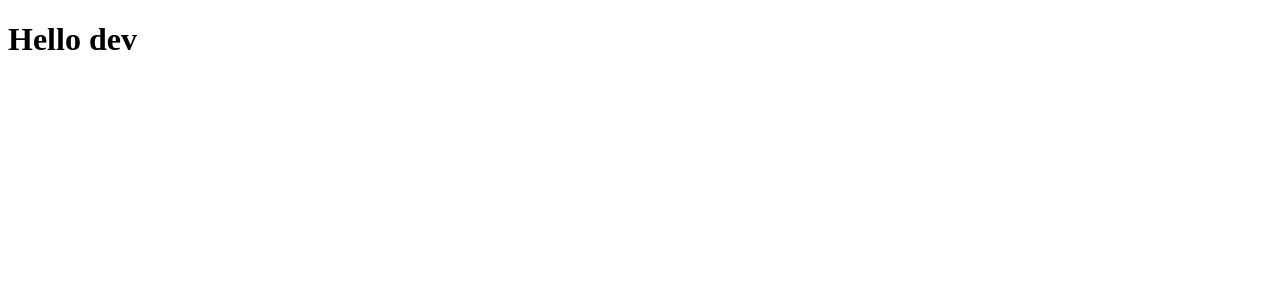
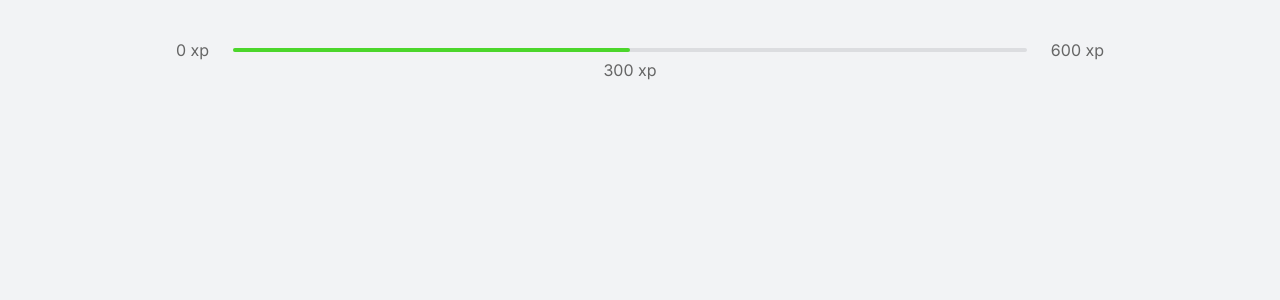
Before and after one commit to CledirFL/cwtime-next, a Next.js app: page / in a window 1280 px wide. Shown: the top 300 px of the page. Built offline with nearby package versions, Linux system fonts and the light colour scheme.

Commit message:
import code from cwtime react app

```diff
--- a/pages/index.tsx
+++ /dev/null
@@ -1,7 +0,0 @@
-
-
-export default function Home() {
-  return (
-    <h1>Hello dev</h1>
-  )
-}
--- /dev/null
+++ b/src/components/ExperienceBar.tsx
@@ -0,0 +1,14 @@
+
+
+export default function ExperienceBar() {
+    return (
+        <header className="experience-bar">
+            <span>0 xp</span>
+            <div>
+                <div style={{width: '50%'}} />
+                <span className="current-experience" style={{left: '50%'}}>300 xp</span>
+            </div>
+            <span>600 xp</span>
+        </header>
+    )
+}
--- a/pages/_app.tsx
+++ b/src/pages/_app.tsx
@@ -1,4 +1,4 @@
-
+import '../styles/global.css'
 
 function MyApp({ Component, pageProps }) {
   return <Component {...pageProps} />
--- /dev/null
+++ b/src/pages/index.tsx
@@ -0,0 +1,15 @@
+import Head from 'next/head'
+import ExperienceBar from "../components/ExperienceBar";
+
+
+export default function Home() {
+  return (
+    <div className="container">
+      <Head>
+        <link rel="preconnect" href="https://fonts.gstatic.com" />
+        <link href="https://fonts.googleapis.com/css2?family=Inter:wght@400;500;600&family=Rajdhani:wght@600&display=swap" rel="stylesheet"/>
+      </Head>
+      <ExperienceBar />
+    </div>
+  )
+}
--- /dev/null
+++ b/src/styles/global.css
@@ -0,0 +1,89 @@
+* {
+    margin: 0;
+    padding: 0;
+    box-sizing: border-box;
+}
+
+:root {
+    --white:#fff;
+    --background: #f2f3f5;
+    --gray-line: #dcdde0;
+    --text: #666666;
+    --text-highlight: #B3B9FF;
+    --title: #2E384D;
+    --red: #E83F5B;
+    --green: #4CD62B;
+    --blue: #5965E0;
+    --blue-dark: #4953B8;
+    --blue-twitter: #2AA9E0;
+}
+
+@media(max-width: 1080px){
+    html {
+        font-size: 93.75%;
+    }
+}
+
+@media(max-width: 720px){
+    html {
+        font-size: 87.5%;
+    }
+}
+
+body {
+    background: var(--background);
+    color: var(--text);
+}
+
+body, input, textarea, button {
+    font: 400 1rem "Inter", sans-serif;
+}
+
+button {
+    cursor: pointer;
+}
+
+a {
+    text-decoration: none;
+    color: inherit;
+}
+
+.container {
+    height: 100vh;
+    max-width: 992px;
+    margin: 0 auto;
+    padding: 2.5rem 2rem;
+
+    display: flex;
+    flex-direction: column;
+}
+
+.experience-bar {
+    display: flex;
+    align-items: center;
+}
+
+.experience-bar span {
+    font-size: 1rem;
+}
+
+.experience-bar > div {
+    flex: 1;
+    height: 4px;
+    border-radius: 4px;
+    background: var(--gray-line);
+    margin: 0 1.5rem;
+    position: relative;
+}
+
+.experience-bar > div > div {
+    height: 4px;
+    border-radius: 4px;
+    background: var(--green);
+}
+
+ span.current-experience {
+    position: absolute;
+    top: 12px;
+    transform: translateX(-50%);
+}
```
